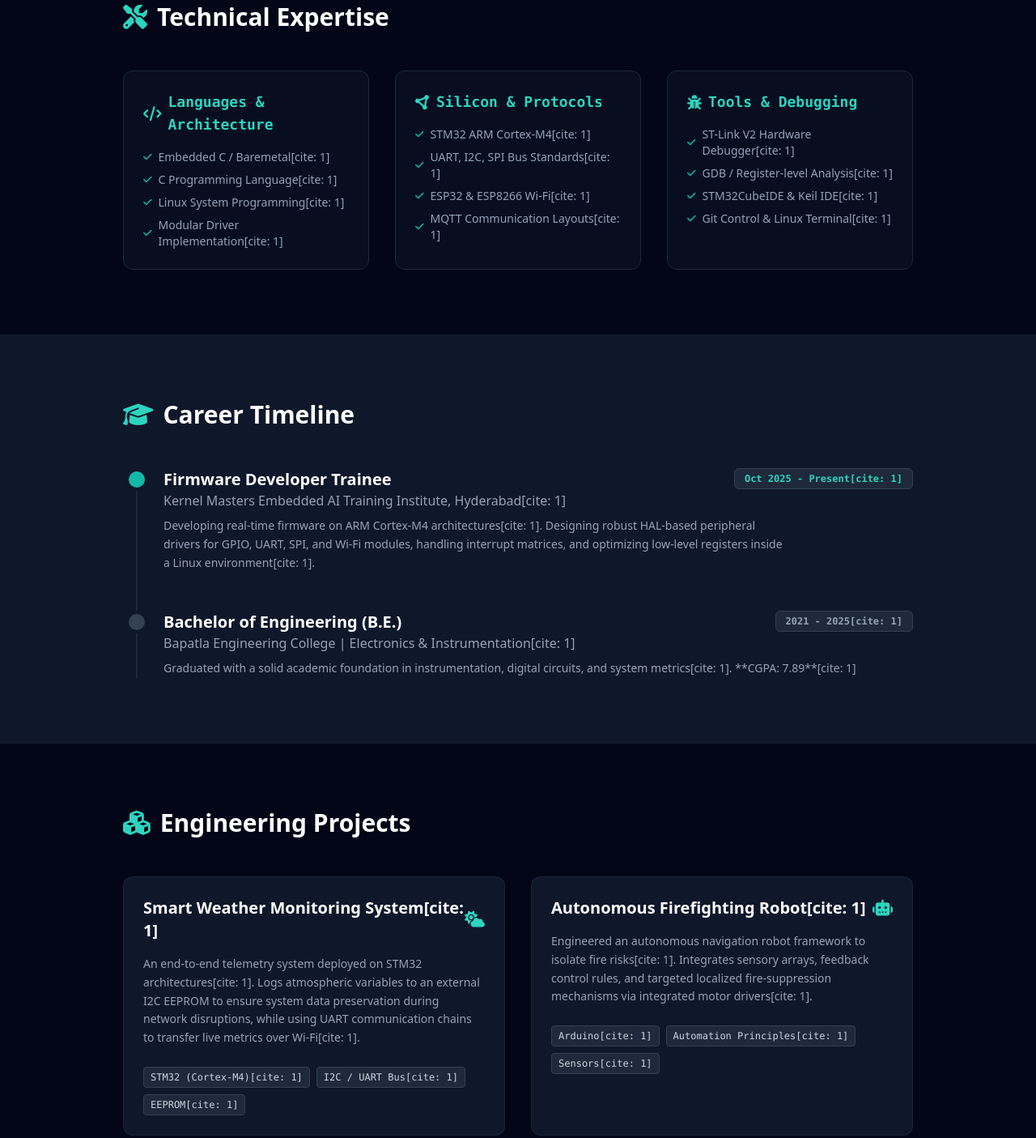
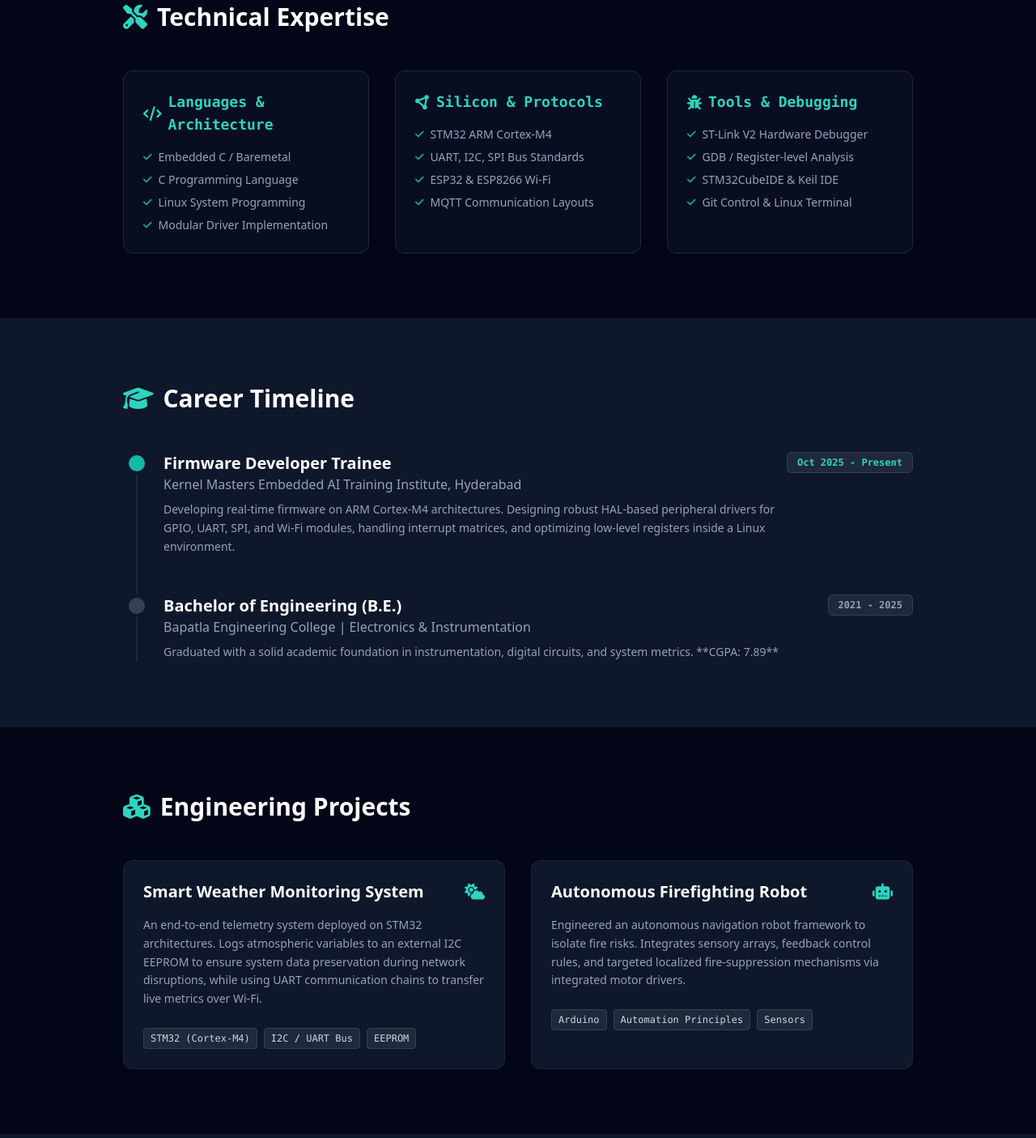
Before and after one commit to Revathi-Bandlamudi/Revathi-Bandlamudi.github.io, a plain HTML site: page index.html in a window 1280 px wide. Shown: the part 821-2226 px from the top of the page at 81% size. Drawn offline with nearby package versions, Linux system fonts and the light colour scheme.

Commit message:
Update index.html

```diff
--- a/index.html
+++ b/index.html
@@ -38,7 +38,7 @@
                 Embedded Software Developer | Firmware Engineer
             </h2>
             <p class="text-slate-400 text-lg leading-relaxed">
-                Passionate about developing efficient, reliable, and scalable firmware solutions[cite: 1]. I specialize in Embedded C, 32-bit ARM Cortex-M4 microcontrollers, and real-time hardware-software interfacing to bring automated systems and IoT architectures to life[cite: 1].
+                Passionate about developing efficient, reliable, and scalable firmware solutions. I specialize in Embedded C, 32-bit ARM Cortex-M4 microcontrollers, and real-time hardware-software interfacing to bring automated systems and IoT architectures to life.
             </p>
             <div class="flex flex-wrap gap-4 pt-4">
                 <a href="#contact" class="px-6 py-3 bg-teal-500 text-slate-950 font-semibold rounded-lg hover:bg-teal-400 transition shadow-lg shadow-teal-500/20">
@@ -71,10 +71,10 @@
                         <i class="fa-solid fa-code"></i> Languages & Architecture
                     </h3>
                     <ul class="space-y-2 text-slate-400 text-sm">
-                        <li class="flex items-center gap-2"><i class="fa-solid fa-check text-teal-500 text-xs"></i> Embedded C / Baremetal[cite: 1]</li>
-                        <li class="flex items-center gap-2"><i class="fa-solid fa-check text-teal-500 text-xs"></i> C Programming Language[cite: 1]</li>
-                        <li class="flex items-center gap-2"><i class="fa-solid fa-check text-teal-500 text-xs"></i> Linux System Programming[cite: 1]</li>
-                        <li class="flex items-center gap-2"><i class="fa-solid fa-check text-teal-500 text-xs"></i> Modular Driver Implementation[cite: 1]</li>
+                        <li class="flex items-center gap-2"><i class="fa-solid fa-check text-teal-500 text-xs"></i> Embedded C / Baremetal</li>
+                        <li class="flex items-center gap-2"><i class="fa-solid fa-check text-teal-500 text-xs"></i> C Programming Language</li>
+                        <li class="flex items-center gap-2"><i class="fa-solid fa-check text-teal-500 text-xs"></i> Linux System Programming</li>
+                        <li class="flex items-center gap-2"><i class="fa-solid fa-check text-teal-500 text-xs"></i> Modular Driver Implementation</li>
                     </ul>
                 </div>
                 <!-- Skill Category 2 -->
@@ -83,10 +83,10 @@
                         <i class="fa-solid fa-circle-nodes"></i> Silicon & Protocols
                     </h3>
                     <ul class="space-y-2 text-slate-400 text-sm">
-                        <li class="flex items-center gap-2"><i class="fa-solid fa-check text-teal-500 text-xs"></i> STM32 ARM Cortex-M4[cite: 1]</li>
-                        <li class="flex items-center gap-2"><i class="fa-solid fa-check text-teal-500 text-xs"></i> UART, I2C, SPI Bus Standards[cite: 1]</li>
-                        <li class="flex items-center gap-2"><i class="fa-solid fa-check text-teal-500 text-xs"></i> ESP32 & ESP8266 Wi-Fi[cite: 1]</li>
-                        <li class="flex items-center gap-2"><i class="fa-solid fa-check text-teal-500 text-xs"></i> MQTT Communication Layouts[cite: 1]</li>
+                        <li class="flex items-center gap-2"><i class="fa-solid fa-check text-teal-500 text-xs"></i> STM32 ARM Cortex-M4</li>
+                        <li class="flex items-center gap-2"><i class="fa-solid fa-check text-teal-500 text-xs"></i> UART, I2C, SPI Bus Standards</li>
+                        <li class="flex items-center gap-2"><i class="fa-solid fa-check text-teal-500 text-xs"></i> ESP32 & ESP8266 Wi-Fi</li>
+                        <li class="flex items-center gap-2"><i class="fa-solid fa-check text-teal-500 text-xs"></i> MQTT Communication Layouts</li>
                     </ul>
                 </div>
                 <!-- Skill Category 3 -->
@@ -95,10 +95,10 @@
                         <i class="fa-solid fa-bug"></i> Tools & Debugging
                     </h3>
                     <ul class="space-y-2 text-slate-400 text-sm">
-                        <li class="flex items-center gap-2"><i class="fa-solid fa-check text-teal-500 text-xs"></i> ST-Link V2 Hardware Debugger[cite: 1]</li>
-                        <li class="flex items-center gap-2"><i class="fa-solid fa-check text-teal-500 text-xs"></i> GDB / Register-level Analysis[cite: 1]</li>
-                        <li class="flex items-center gap-2"><i class="fa-solid fa-check text-teal-500 text-xs"></i> STM32CubeIDE & Keil IDE[cite: 1]</li>
-                        <li class="flex items-center gap-2"><i class="fa-solid fa-check text-teal-500 text-xs"></i> Git Control & Linux Terminal[cite: 1]</li>
+                        <li class="flex items-center gap-2"><i class="fa-solid fa-check text-teal-500 text-xs"></i> ST-Link V2 Hardware Debugger</li>
+                        <li class="flex items-center gap-2"><i class="fa-solid fa-check text-teal-500 text-xs"></i> GDB / Register-level Analysis</li>
+                        <li class="flex items-center gap-2"><i class="fa-solid fa-check text-teal-500 text-xs"></i> STM32CubeIDE & Keil IDE</li>
+                        <li class="flex items-center gap-2"><i class="fa-solid fa-check text-teal-500 text-xs"></i> Git Control & Linux Terminal</li>
                     </ul>
                 </div>
             </div>
@@ -117,12 +117,12 @@
                 <div class="flex flex-wrap justify-between items-start gap-2 mb-2">
                     <div>
                         <h3 class="text-xl font-bold text-white">Firmware Developer Trainee</h3>
-                        <p class="text-slate-400 font-medium">Kernel Masters Embedded AI Training Institute, Hyderabad[cite: 1]</p>
+                        <p class="text-slate-400 font-medium">Kernel Masters Embedded AI Training Institute, Hyderabad</p>
                     </div>
-                    <span class="px-3 py-1 text-xs font-semibold font-mono bg-slate-800 border border-slate-700 rounded-md text-teal-400">Oct 2025 - Present[cite: 1]</span>
+                    <span class="px-3 py-1 text-xs font-semibold font-mono bg-slate-800 border border-slate-700 rounded-md text-teal-400">Oct 2025 - Present</span>
                 </div>
                 <p class="text-slate-400 text-sm leading-relaxed max-w-3xl">
-                    Developing real-time firmware on ARM Cortex-M4 architectures[cite: 1]. Designing robust HAL-based peripheral drivers for GPIO, UART, SPI, and Wi-Fi modules, handling interrupt matrices, and optimizing low-level registers inside a Linux environment[cite: 1].
+                    Developing real-time firmware on ARM Cortex-M4 architectures. Designing robust HAL-based peripheral drivers for GPIO, UART, SPI, and Wi-Fi modules, handling interrupt matrices, and optimizing low-level registers inside a Linux environment.
                 </p>
             </div>
             <!-- Timeline Item 2 -->
@@ -131,12 +131,12 @@
                 <div class="flex flex-wrap justify-between items-start gap-2 mb-2">
                     <div>
                         <h3 class="text-xl font-bold text-white">Bachelor of Engineering (B.E.)</h3>
-                        <p class="text-slate-400 font-medium">Bapatla Engineering College | Electronics & Instrumentation[cite: 1]</p>
+                        <p class="text-slate-400 font-medium">Bapatla Engineering College | Electronics & Instrumentation</p>
                     </div>
-                    <span class="px-3 py-1 text-xs font-semibold font-mono bg-slate-800 border border-slate-700 rounded-md text-slate-400">2021 - 2025[cite: 1]</span>
+                    <span class="px-3 py-1 text-xs font-semibold font-mono bg-slate-800 border border-slate-700 rounded-md text-slate-400">2021 - 2025</span>
                 </div>
                 <p class="text-slate-400 text-sm leading-relaxed">
-                    Graduated with a solid academic foundation in instrumentation, digital circuits, and system metrics[cite: 1]. **CGPA: 7.89**[cite: 1]
+                    Graduated with a solid academic foundation in instrumentation, digital circuits, and system metrics. **CGPA: 7.89**
                 </p>
             </div>
         </div>
@@ -153,16 +153,16 @@
                 <div class="bg-slate-900 border border-slate-800/80 rounded-xl overflow-hidden hover:border-teal-500/30 transition flex flex-col justify-between">
                     <div class="p-6 space-y-4">
                         <div class="flex justify-between items-center">
-                            <h3 class="text-xl font-bold text-white">Smart Weather Monitoring System[cite: 1]</h3>
+                            <h3 class="text-xl font-bold text-white">Smart Weather Monitoring System</h3>
                             <i class="fa-solid fa-cloud-sun text-teal-400 text-xl"></i>
                         </div>
                         <p class="text-slate-400 text-sm leading-relaxed">
-                            An end-to-end telemetry system deployed on STM32 architectures[cite: 1]. Logs atmospheric variables to an external I2C EEPROM to ensure system data preservation during network disruptions, while using UART communication chains to transfer live metrics over Wi-Fi[cite: 1].
+                            An end-to-end telemetry system deployed on STM32 architectures. Logs atmospheric variables to an external I2C EEPROM to ensure system data preservation during network disruptions, while using UART communication chains to transfer live metrics over Wi-Fi.
                         </p>
                         <div class="flex flex-wrap gap-2 pt-2">
-                            <span class="px-2 py-1 text-xs font-mono font-medium bg-slate-800 text-slate-300 rounded border border-slate-700">STM32 (Cortex-M4)[cite: 1]</span>
-                            <span class="px-2 py-1 text-xs font-mono font-medium bg-slate-800 text-slate-300 rounded border border-slate-700">I2C / UART Bus[cite: 1]</span>
-                            <span class="px-2 py-1 text-xs font-mono font-medium bg-slate-800 text-slate-300 rounded border border-slate-700">EEPROM[cite: 1]</span>
+                            <span class="px-2 py-1 text-xs font-mono font-medium bg-slate-800 text-slate-300 rounded border border-slate-700">STM32 (Cortex-M4)</span>
+                            <span class="px-2 py-1 text-xs font-mono font-medium bg-slate-800 text-slate-300 rounded border border-slate-700">I2C / UART Bus</span>
+                            <span class="px-2 py-1 text-xs font-mono font-medium bg-slate-800 text-slate-300 rounded border border-slate-700">EEPROM</span>
                         </div>
                     </div>
                 </div>
@@ -170,16 +170,16 @@
                 <div class="bg-slate-900 border border-slate-800/80 rounded-xl overflow-hidden hover:border-teal-500/30 transition flex flex-col justify-between">
                     <div class="p-6 space-y-4">
                         <div class="flex justify-between items-center">
-                            <h3 class="text-xl font-bold text-white">Autonomous Firefighting Robot[cite: 1]</h3>
+                            <h3 class="text-xl font-bold text-white">Autonomous Firefighting Robot</h3>
                             <i class="fa-solid fa-robot text-teal-400 text-xl"></i>
                         </div>
                         <p class="text-slate-400 text-sm leading-relaxed">
-                            Engineered an autonomous navigation robot framework to isolate fire risks[cite: 1]. Integrates sensory arrays, feedback control rules, and targeted localized fire-suppression mechanisms via integrated motor drivers[cite: 1].
+                            Engineered an autonomous navigation robot framework to isolate fire risks. Integrates sensory arrays, feedback control rules, and targeted localized fire-suppression mechanisms via integrated motor drivers.
                         </p>
                         <div class="flex flex-wrap gap-2 pt-2">
-                            <span class="px-2 py-1 text-xs font-mono font-medium bg-slate-800 text-slate-300 rounded border border-slate-700">Arduino[cite: 1]</span>
-                            <span class="px-2 py-1 text-xs font-mono font-medium bg-slate-800 text-slate-300 rounded border border-slate-700">Automation Principles[cite: 1]</span>
-                            <span class="px-2 py-1 text-xs font-mono font-medium bg-slate-800 text-slate-300 rounded border border-slate-700">Sensors[cite: 1]</span>
+                            <span class="px-2 py-1 text-xs font-mono font-medium bg-slate-800 text-slate-300 rounded border border-slate-700">Arduino</span>
+                            <span class="px-2 py-1 text-xs font-mono font-medium bg-slate-800 text-slate-300 rounded border border-slate-700">Automation Principles</span>
+                            <span class="px-2 py-1 text-xs font-mono font-medium bg-slate-800 text-slate-300 rounded border border-slate-700">Sensors</span>
                         </div>
                     </div>
                 </div>
@@ -191,15 +191,15 @@
     <section id="contact" class="max-w-3xl mx-auto px-6 py-24 text-center space-y-6">
         <h2 class="text-3xl font-bold text-white">Let's Connect</h2>
         <p class="text-slate-400 max-w-lg mx-auto">
-            I am looking for engineering opportunities where I can apply my low-level architectural skills to real-world products[cite: 1]. Feel free to reach out via email or connect with me on LinkedIn![cite: 1]
+            I am looking for engineering opportunities where I can apply my low-level architectural skills to real-world products. Feel free to reach out via email or connect with me on LinkedIn!
         </p>
         <div class="pt-4 flex flex-col sm:flex-row justify-center items-center gap-6 font-mono text-sm">
             <a href="mailto:bandlamudirevathi2@gmail.com" class="flex items-center gap-2 text-teal-400 hover:underline">
-                <i class="fa-solid fa-envelope"></i> bandlamudirevathi2@gmail.com[cite: 1]
+                <i class="fa-solid fa-envelope"></i> bandlamudirevathi2@gmail.com
             </a>
             <span class="hidden sm:inline text-slate-700">|</span>
             <a href="https://www.linkedin.com/in/revathi-bandlamudi" target="_blank" class="flex items-center gap-2 text-teal-400 hover:underline">
-                <i class="fab fa-linkedin"></i> linkedin.com/in/revathi-bandlamudi[cite: 1]
+                <i class="fab fa-linkedin"></i> linkedin.com/in/revathi-bandlamudi
             </a>
         </div>
     </section>
```
